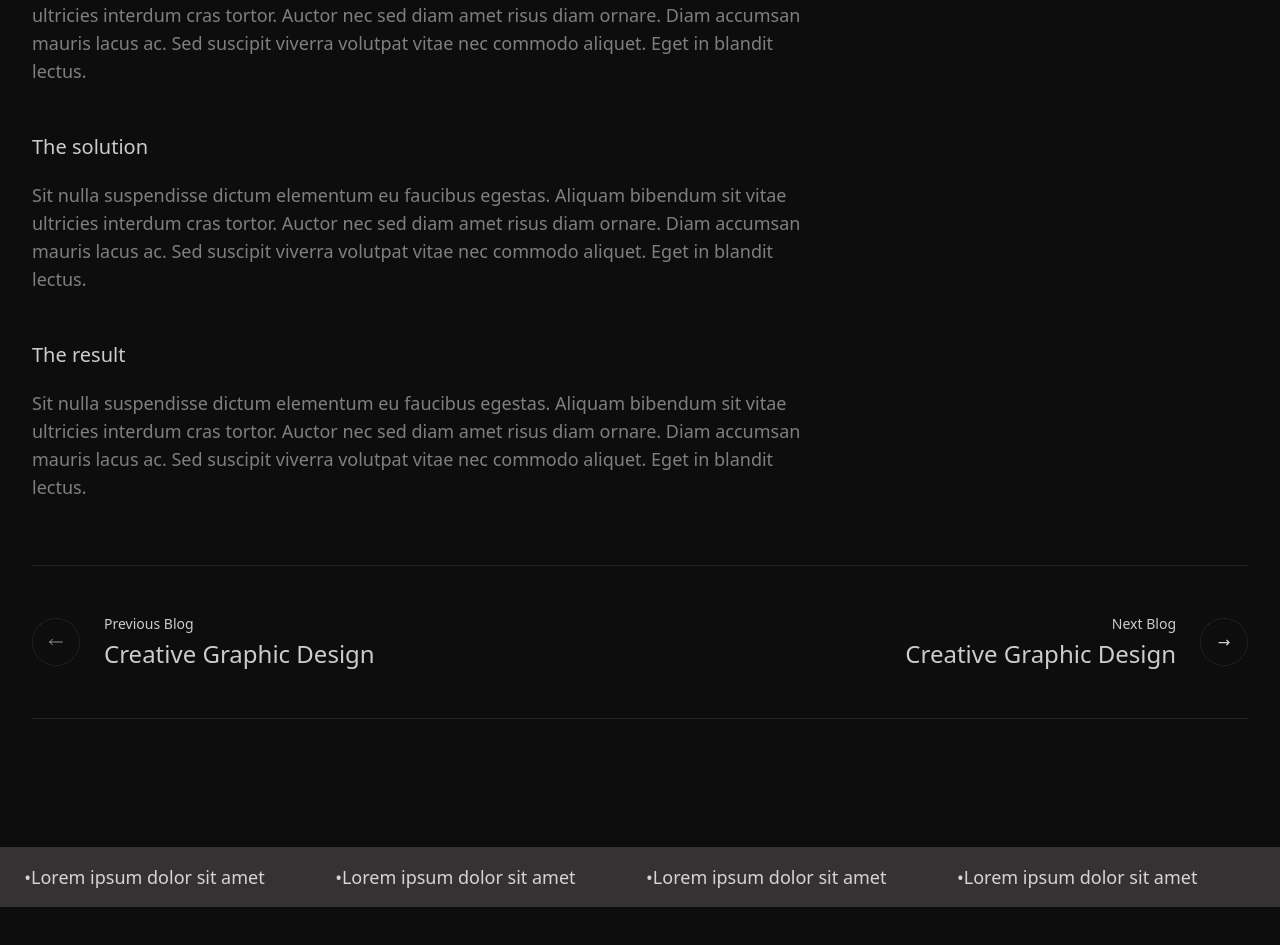
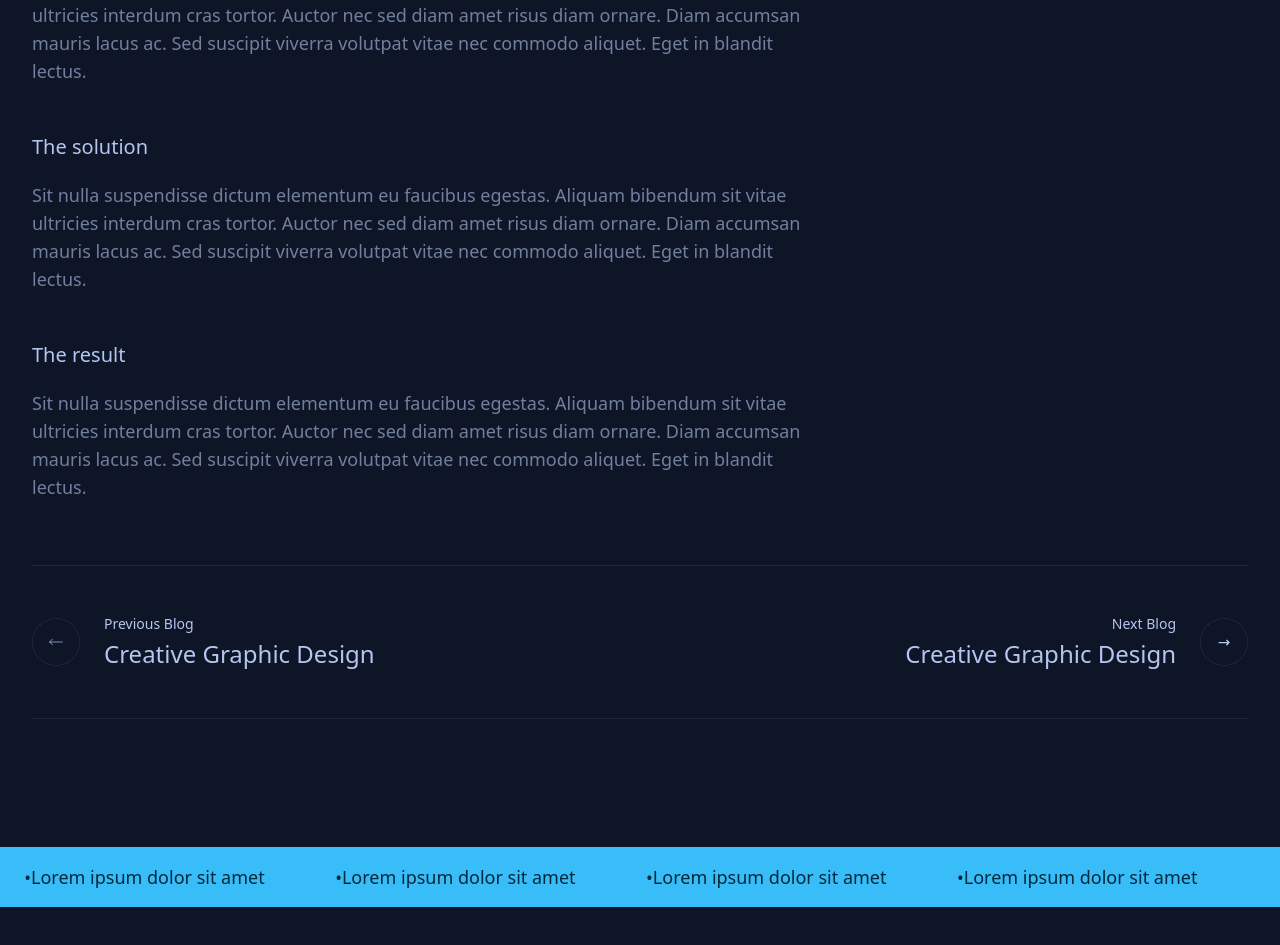
Before and after one commit to Ian-Balijawa/portfolio, a Next.js app: page /portfolio-single in a window 1280 px wide. Shown: the part 1801-2746 px from the top of the page. Built offline with nearby package versions, Linux system fonts and the light colour scheme.

Commit message:
[ui] updates

```diff
--- a/app/(common)/portfolio-single/page.tsx
+++ b/app/(common)/portfolio-single/page.tsx
@@ -120,7 +120,7 @@ const PortfolioSingle = () => {
                {/* Previous button  */}
                <div className="flex items-center gap-6">
                   <Link
-                     href="/portfolio-single"
+                     href="/blog/project-details"
                      className="flex items-center justify-center px-4 py-5 w-12 h-12 rounded-full border border-dotted border-base-content/20 hover:bg-primary hover:text-primary-content hover:border-primary transition-all group"
                   >
                      <LeftArrowIcon className="text-base-content" />
@@ -141,7 +141,7 @@ const PortfolioSingle = () => {
                      </h2>
                   </div>
                   <Link
-                     href="/portfolio-single"
+                     href="/blog/project-details"
                      className="flex items-center justify-center px-4 py-5 w-12 h-12 rounded-full border border-dotted border-base-content/20 hover:bg-primary hover:border-primary transition-all group"
                   >
                      <RightArrowIcon className="text-base-content" />
--- a/components/blogDetails/BlogDetails.tsx
+++ b/components/blogDetails/BlogDetails.tsx
@@ -69,11 +69,6 @@ const BlogDetails = ({ id }: { id: string }) => {
             height: 700,
          },
          {
-            src: '/link/link (4).png',
-            width: 340,
-            height: 700,
-         },
-         {
             src: '/link/link (5).png',
             width: 340,
             height: 700,
@@ -135,6 +130,7 @@ const BlogDetails = ({ id }: { id: string }) => {
          <h1 className="text-lg sm:text-2xl md:text-3xl xl:text-4xl font-medium text-base-content mt-4">
             The Art of Traveling: Tips and Tricks for a Memorable Journey
          </h1>
+         {id !== 'dashboard' ? null : (
             <Image
                src="/link/dashboard.png"
                alt=""
@@ -142,6 +138,7 @@ const BlogDetails = ({ id }: { id: string }) => {
                width={795}
                height={462}
             />
+         )}
 
          <PhotoAlbum layout="masonry" photos={photos} />
 
--- a/components/portfolioCard/PortFolioCardLg.tsx
+++ b/components/portfolioCard/PortFolioCardLg.tsx
@@ -1,18 +1,17 @@
 import Image from 'next/image'
 import Link from 'next/link'
-import React from 'react'
 
 const PortFolioCardLg = () => {
    return (
       <div className="bg-base-100 rounded-3xl">
          <div className="p-6">
-            <Link href="/portfolio-single">
+            <Link href="/blog/project-details">
                <h3 className="text-xl sm:text-3xl md:text-xl xl:text-3xl text-base-content hover:text-primary hover:duration-300 transition">
                   Portfolio Website
                </h3>
             </Link>
             <p className="mt-1 mb-3 text-base-content/70 text-sm">Web Design</p>
-            <Link href="/portfolio-single">
+            <Link href="/blog/project-details">
                <Image
                   src="/home-1.png"
                   alt="Picture of the author"
--- a/components/portfolioCard/PortfolioCards.tsx
+++ b/components/portfolioCard/PortfolioCards.tsx
@@ -97,7 +97,7 @@ const PortfolioCards = () => {
                            height={324}
                         />
                         <Link
-                           href="/portfolio-single"
+                           href="/blog/project-details"
                            className="bg-primary/80 w-full h-full absolute top-0 rounded-xl flex items-center justify-center opacity-0 group-hover:opacity-100 transition group-hover:duration-500"
                         >
                            <svg
--- a/components/projectCard/ProjectCard.tsx
+++ b/components/projectCard/ProjectCard.tsx
@@ -23,7 +23,7 @@ const ProjectCard = () => {
                Lorem ipsum dolor sit amet diam ac consectetur adipiscing elit...
             </p>
             <Link
-               href="/portfolio-single"
+               href="/blog/project-details"
                className="text-primary text-sm font-semibold flex items-center gap-3 hover:opacity-80 transition hover:duration-300"
             >
                <span>View case study</span>
--- a/context/themeProvider.tsx
+++ b/context/themeProvider.tsx
@@ -41,7 +41,7 @@ export function Providers({ children, ...props }: Props) {
             'winter',
          ]}
          enableSystem={false}
-         defaultTheme="black"
+         defaultTheme="night"
          {...props}
       >
          {children}
```
Lines whose indentation alone changed are shown as unchanged.
